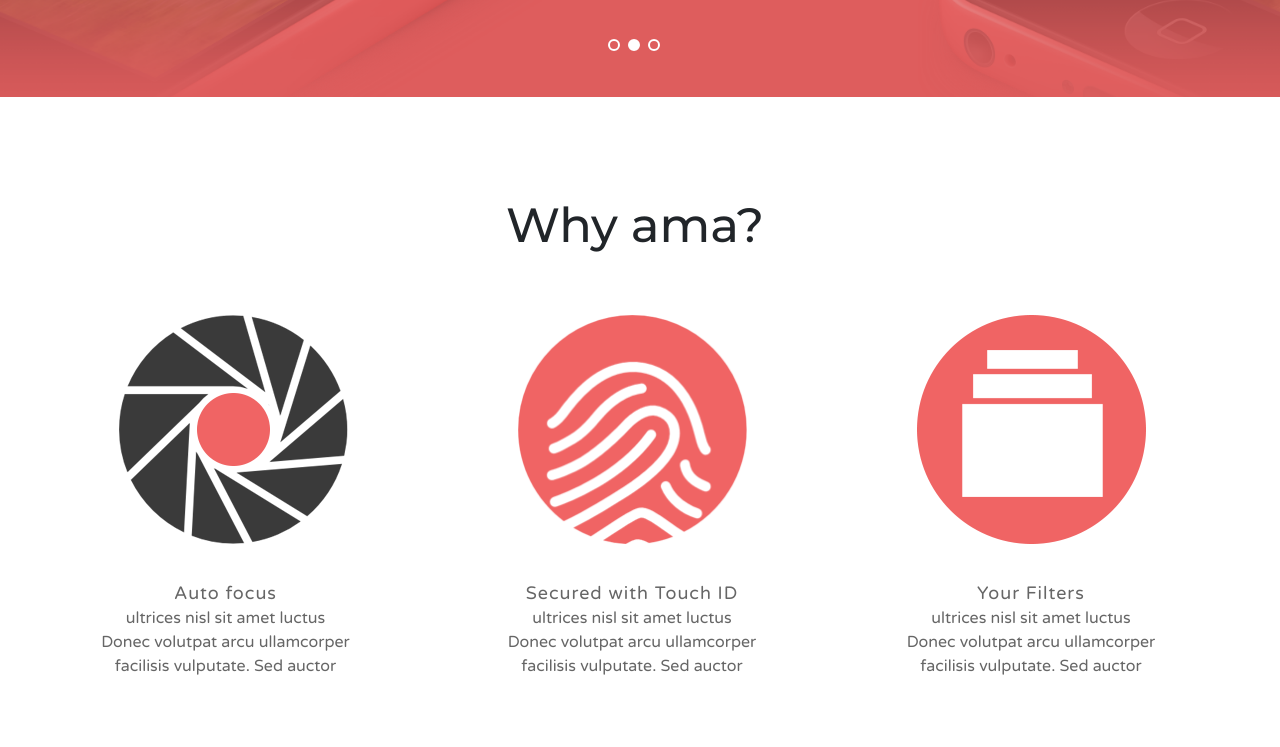
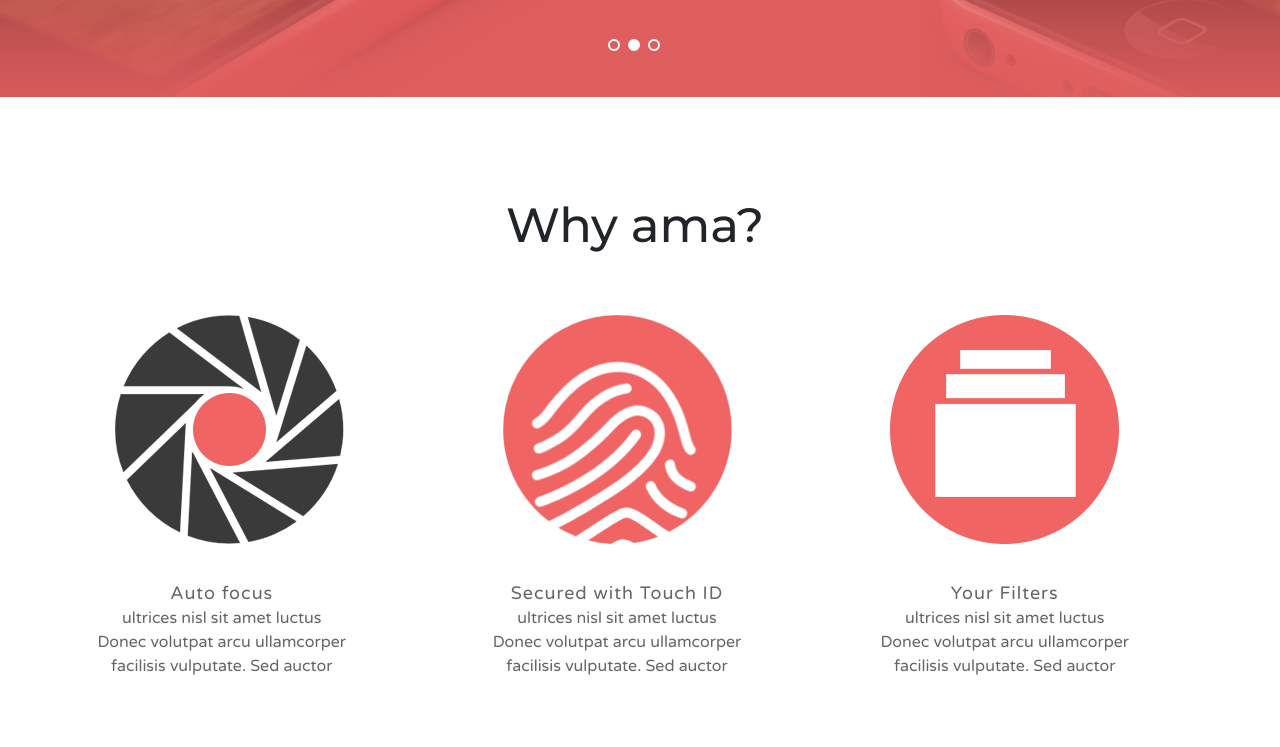
Before and after one commit to trewos/Layout-v5, a website built with Parcel: page index.html in a window 1280 px wide. Shown: the part 553-1300 px from the top of the page. Built offline with nearby package versions, Linux system fonts and the light colour scheme; files whose address does not match are found by name.

Commit message:
Fixed bag in info block.

```diff
--- a/scss/layout/part-of-content/_info.scss
+++ b/scss/layout/part-of-content/_info.scss
@@ -13,6 +13,7 @@
     }
 
     .info__block {
+      width: 100%;
       @include space-between-flex;
       margin-top: 62px;
 
@@ -59,7 +60,7 @@
 @media (min-width: 280px) {
   .info {
     .info__container {
-      padding: 38px 0;
+      padding: 38px 15px;
 
       .info-title {
         font: 500 $fs-lg-md $font-family-title;
@@ -71,7 +72,7 @@
         @include center-flex;
 
         .info__block-element {
-          margin: 0;
+          margin: 0 auto 0 30px;
           color: $grey;
 
           img {
@@ -91,11 +92,11 @@
             line-height: 1;
             width: 219px;
             margin: 0 auto;
+            padding: 0;
           }
 
           &:first-child {
             padding-left: 15px;
-            margin-left: 0;
 
             img {
               margin-left: 0;
```
Also changed, not shown: css/style.css.
